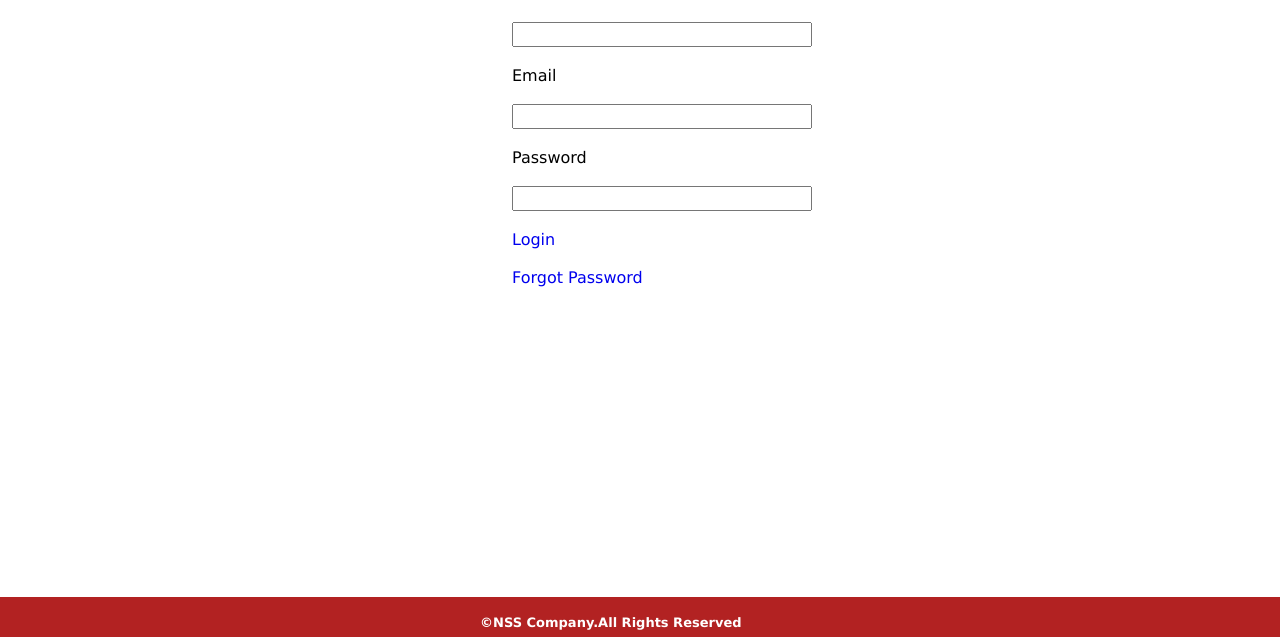
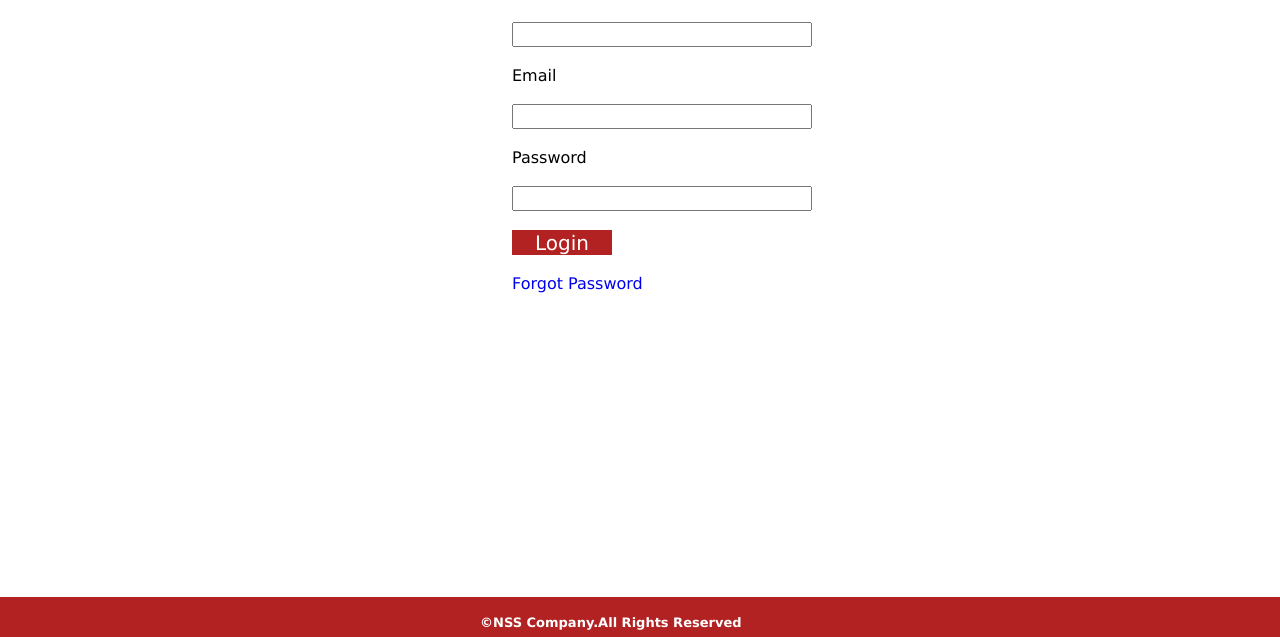
Before and after one commit to nanda-sai-sarath/218B1A4438, a plain HTML site: page Proj-3Login.html in a window 1280 px wide. Shown: the part 163-800 px from the top of the page. Drawn offline with Linux system fonts and the light colour scheme.

Commit message:
Proj-3Login.html

```diff
--- a/Proj-3Login.html
+++ b/Proj-3Login.html
@@ -22,7 +22,7 @@
         <input type="text" name=""><br><br>
         Password<br><br>
         <input type="password" name=""><br><br>
-        <a href="Proj-3Video.html"
+        <a href="Proj-3Video.html">
         <button>Login</button><br><br> </a>
         <a href="#">Forgot Password</a>
     </div>
```
